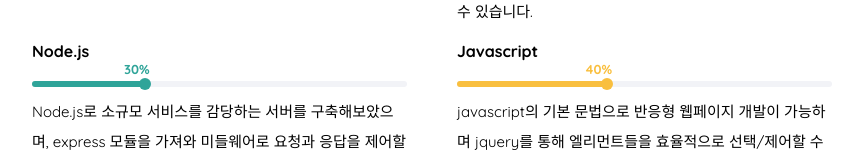
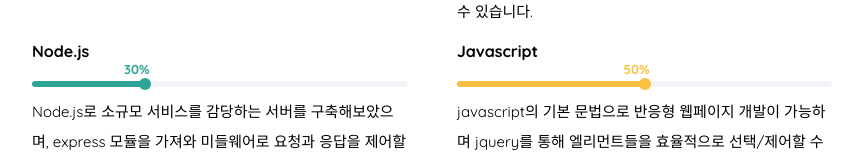
Before and after one commit to bestcitizen/aboutme, a plain HTML site: page index.html in a window 1280 px wide. Shown: the part 2131-2283 px from the top of the page, without its empty margins (358-1221 px from the left). Drawn offline with nearby package versions, Linux system fonts and the light colour scheme; a web font is replaced by a local one.

Commit message:
modified : tech.skill(javascript percent)

```diff
--- a/index.html
+++ b/index.html
@@ -140,9 +140,9 @@
 						<div class="skill_tech">
 							<h4>Javascript</h4>
 							<div class="progress-background">
-								<div class="progress-value w-40 c-f9bf3f bgc-f9bf3f">
+								<div class="progress-value w-50 c-f9bf3f bgc-f9bf3f">
 									<span class="progress-ball"></span>
-									<span class="progress-percent">40%</span>
+									<span class="progress-percent">50%</span>
 								</div>
 							</div>
 							<p>
```
